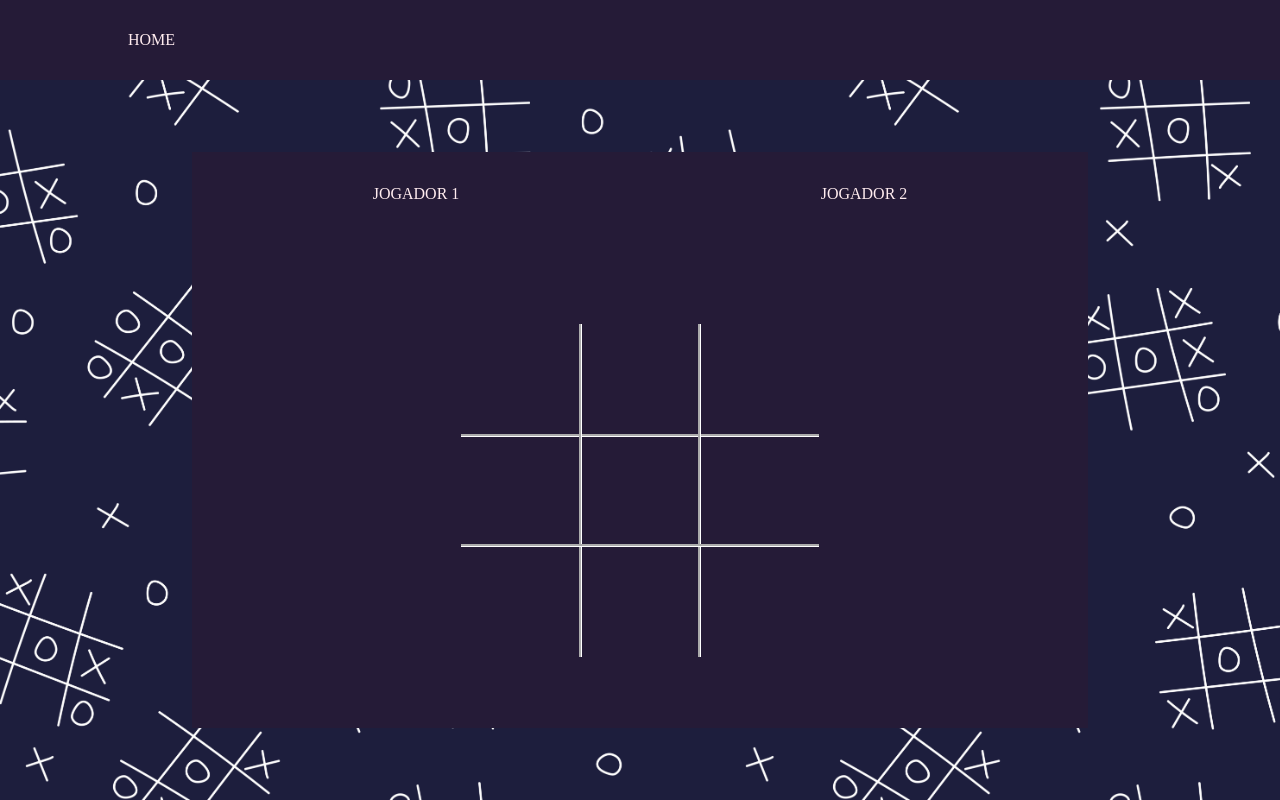
After one commit to gpurplem/jogo-da-velha, a PHP site: page /jogada.php in a window 1280 px wide. The commit adds this page. Run offline with PHP 8.4, Linux system fonts and the light colour scheme.

Commit message:
Frontend tabuleiro.

```diff
--- /dev/null
+++ b/css/jogada.css
@@ -0,0 +1,66 @@
+:root {
+    --color-darkest: #251B37;
+    --color-lightest: #FFECEF;
+    --color-lessdark: #694990;
+    --color-lesslight: #FFCACA;
+}
+
+.jogada-inner-container {
+    display: flex;
+    height: 80%;
+    width: 70%;
+    background-color: var(--color-darkest);
+    gap: 3%;
+    color: var(--color-lightest);
+    flex-direction: column;
+}
+
+.placar {
+    height: 15%;
+    width: 100%;
+    display: flex;
+    flex-direction: row;
+    justify-content: space-around;
+}
+
+.tabuleiro {
+    height: 85%;
+    width: 100%;
+    display: flex;
+    align-items: center;
+    justify-content: center;
+}
+
+.nome {
+    display: flex;
+    align-items: center;
+}
+
+.table {
+    background: transparent;
+    width: 40%;
+    height: 70%;
+    display: table;
+    border-collapse: collapse;
+}
+
+.table-row {
+    display: table-row;
+    width: 100%;
+    height: 33%;
+}
+
+.table-cell {
+    display: table-cell;
+    width: 33%;
+}
+
+.left-right {
+    border-left: groove 3px white;
+    border-right: groove 3px white;
+}
+
+.top-down {
+    border-top: groove 3px white;
+    border-bottom: groove 3px white;
+}
--- /dev/null
+++ b/jogada.php
@@ -0,0 +1,70 @@
+<!DOCTYPE html>
+<html lang="pt-br">
+
+<head>
+    <meta charset="UTF-8">
+    <meta http-equiv="X-UA-Compatible" content="IE=edge">
+    <meta name="viewport" content="width=device-width, initial-scale=1.0">
+    <title>Jogadas</title>
+
+    <link rel="stylesheet" href="./css/global.css">
+    <link rel="stylesheet" href="./css/main.css">
+    <link rel="stylesheet" href="./css/signin.css">
+    <link rel="stylesheet" href="./css/jogada.css">
+</head>
+
+<body>
+
+    <nav class="nav-top">
+        <div class="nav-container">
+            <ul class="nav-options">
+                <li><a href="index.php">HOME</a></li>
+            </ul>
+        </div>
+    </nav>
+
+    <main class="main-index">
+                <div class="main-outer-container">
+                    <div class="jogada-inner-container">
+                        <div class="placar">
+                            <div class="nome"><span>JOGADOR 1</span></div>
+                            <div class="nome"><span>JOGADOR 2</span></div>
+                        </div>
+                        <div class="tabuleiro">
+                            <div class="table">
+                                <div class="table-row">
+                                    <div class="table-cell"></div>
+                                    <div class="table-cell left-right"></div>
+                                    <div class="table-cell"></div>
+                                </div>
+                                <div class="table-row">
+                                    <div class="table-cell top-down"></div>
+                                    <div class="table-cell top-down left-right"></div>
+                                    <div class="table-cell top-down"></div>
+                                </div>
+                                <div class="table-row">
+                                    <div class="table-cell"></div>
+                                    <div class="table-cell left-right"></div>
+                                    <div class="table-cell"></div>
+                                </div>
+                            </div>
+                        </div>
+                    </div>
+                </div>
+            </main>
+
+</body>
+
+</html>
+
+
+
+
+<?php
+    session_start();
+    if(isset($_SESSION['id'])){
+
+    } else {
+
+    }
+?>
--- a/logar.php
+++ b/logar.php
@@ -47,10 +47,10 @@
                 $_SESSION['email'] = $data['email'];
                 $_SESSION['nome'] = $data['nome'];
             } else {
-                echo "<p>Email e/ou senha com erro!</p><br>";
+                echo "<p>Email e/ou senha com erro!</p>";
             }
         } catch(Exception $e) {
-            echo "<p>Email e/ou senha com erro!</p><br>";
+            echo "<p>Email e/ou senha com erro!</p>";
         }
     ?>
                         </div>
```
Also changed, not shown: index.php (+34 -21 lines), js/getNames.js (+12 -13 lines), nova-partida.php (+42 -6 lines).
